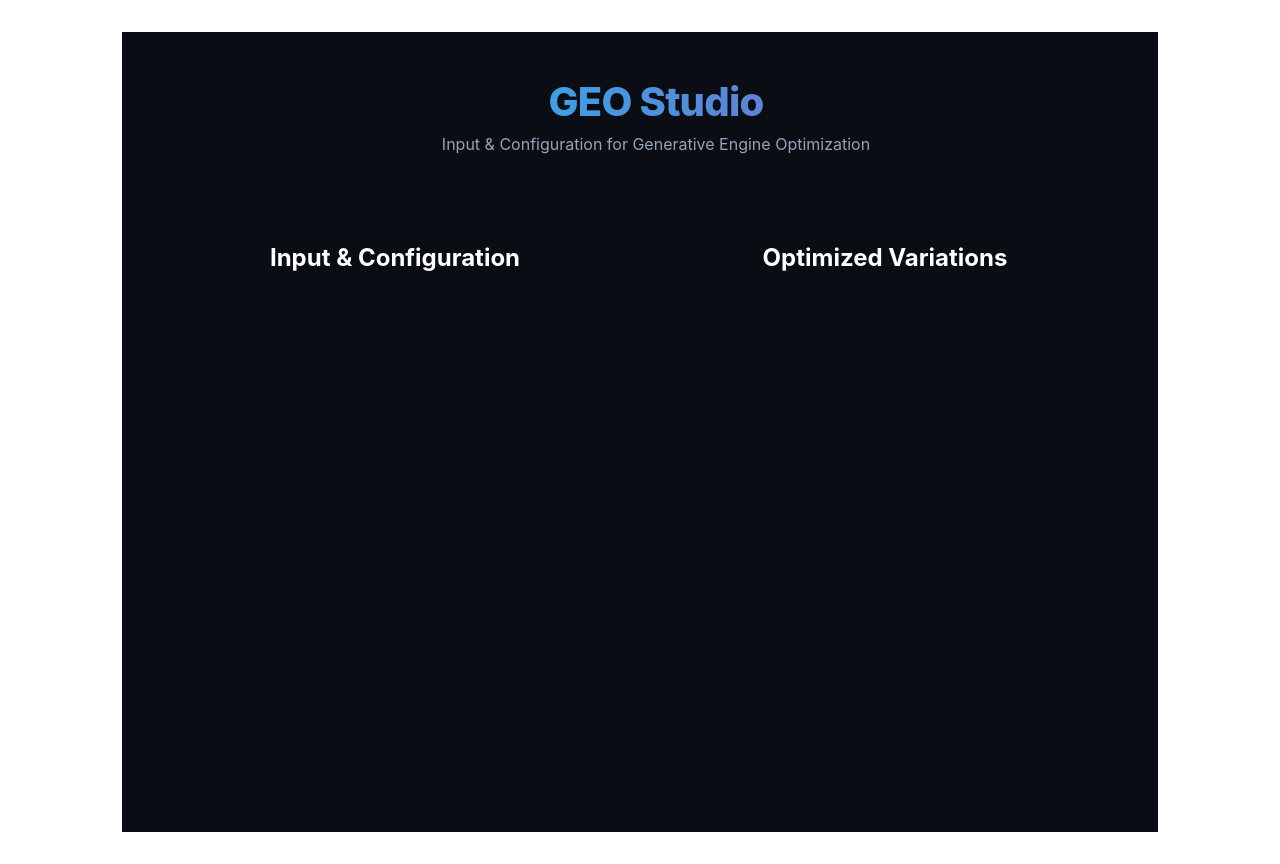
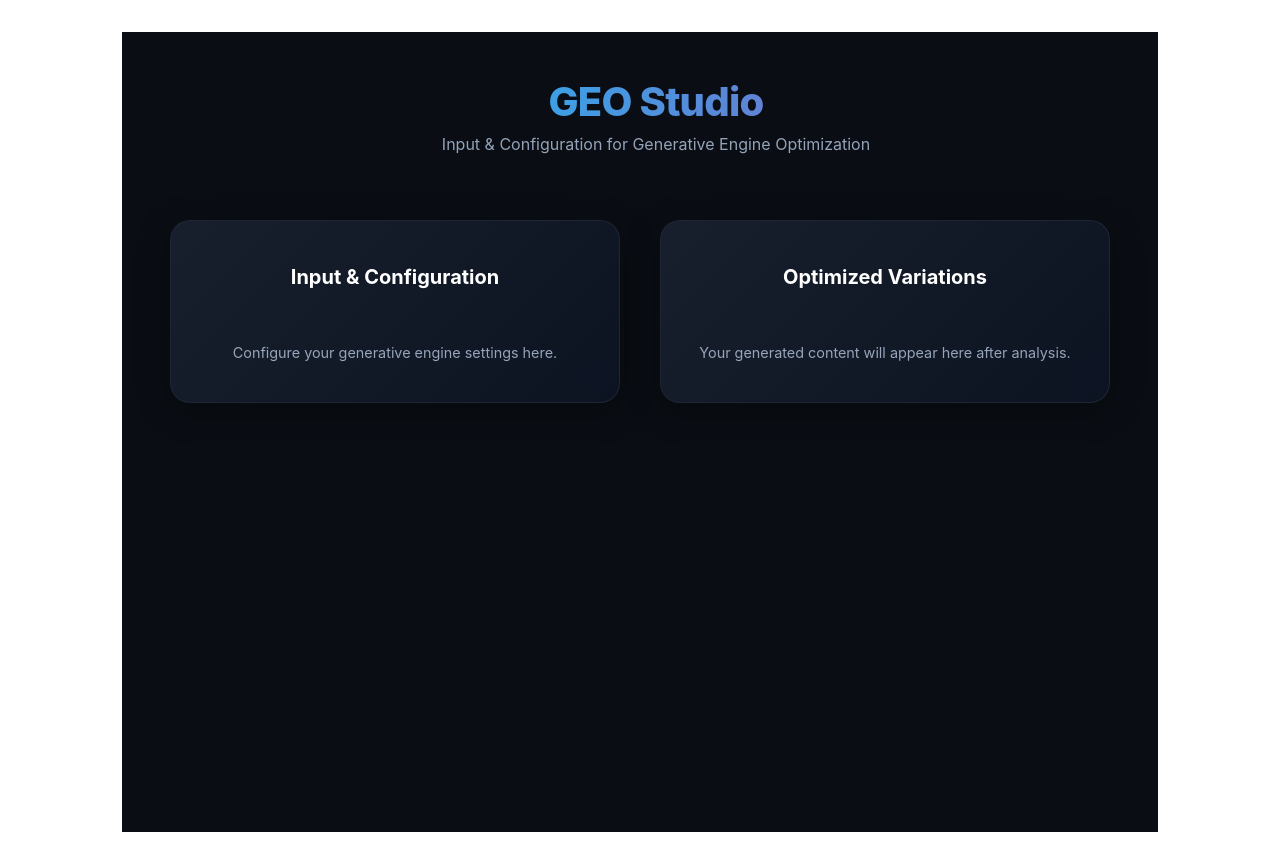
Before and after one commit to MalithAmodya/Orean_360_V1, a React (Vite) app: page / in a window 1280 px wide. Built offline with nearby package versions, Linux system fonts and the light colour scheme.

Commit message:
feat: Implement LeftPanel and RightPanel components using a new GlassCard UI component and its styles.

```diff
--- a/src/LeftPanel.jsx
+++ b/src/LeftPanel.jsx
@@ -1,12 +1,18 @@
 import React from 'react';
+import GlassCard from './components/ui/GlassCard';
 
 const LeftPanel = () => {
     return (
         <aside className="left-panel">
-            <h2>Input & Configuration</h2>
-            {/* Implementation coming in Phase 3 */}
+            <GlassCard className="interactive">
+                <h2 style={{ fontSize: '1.25rem', marginBottom: '1rem' }}>Input & Configuration</h2>
+                <p style={{ color: 'var(--geo-text-secondary)', fontSize: '0.9rem' }}>
+                    Configure your generative engine settings here.
+                </p>
+            </GlassCard>
         </aside>
     );
 };
 
+
 export default LeftPanel;
--- a/src/RightPanel.jsx
+++ b/src/RightPanel.jsx
@@ -1,12 +1,18 @@
 import React from 'react';
+import GlassCard from './components/ui/GlassCard';
 
 const RightPanel = () => {
     return (
         <section className="right-panel">
-            <h2>Optimized Variations</h2>
-            {/* Implementation coming in Phase 5 */}
+            <GlassCard>
+                <h2 style={{ fontSize: '1.25rem', marginBottom: '1rem' }}>Optimized Variations</h2>
+                <p style={{ color: 'var(--geo-text-secondary)', fontSize: '0.9rem' }}>
+                    Your generated content will appear here after analysis.
+                </p>
+            </GlassCard>
         </section>
     );
 };
 
+
 export default RightPanel;
--- a/src/components/ui/GlassCard.css
+++ b/src/components/ui/GlassCard.css
@@ -34,8 +34,31 @@
 }
 
 /* Optional hover state for cards */
+.glass-card.interactive {
+    cursor: pointer;
+}
+
 .glass-card.interactive:hover {
-    transform: translateY(-4px);
-    box-shadow: 0 12px 40px 0 rgba(0, 0, 0, 0.45);
-    border-color: rgba(255, 255, 255, 0.15);
+    transform: translateY(-6px) scale(1.01);
+    box-shadow:
+        0 20px 40px rgba(0, 0, 0, 0.4),
+        0 0 20px rgba(0, 210, 255, 0.1);
+    /* Subtle neon glow */
+    border-color: rgba(255, 255, 255, 0.2);
 }
+
+.glass-card.interactive::after {
+    content: "";
+    position: absolute;
+    inset: 0;
+    background: radial-gradient(600px circle at var(--mouse-x, 50%) var(--mouse-y, 50%),
+            rgba(255, 255, 255, 0.06),
+            transparent 40%);
+    opacity: 0;
+    transition: opacity 0.5s;
+    pointer-events: none;
+}
+
+.glass-card.interactive:hover::after {
+    opacity: 1;
+}
```
